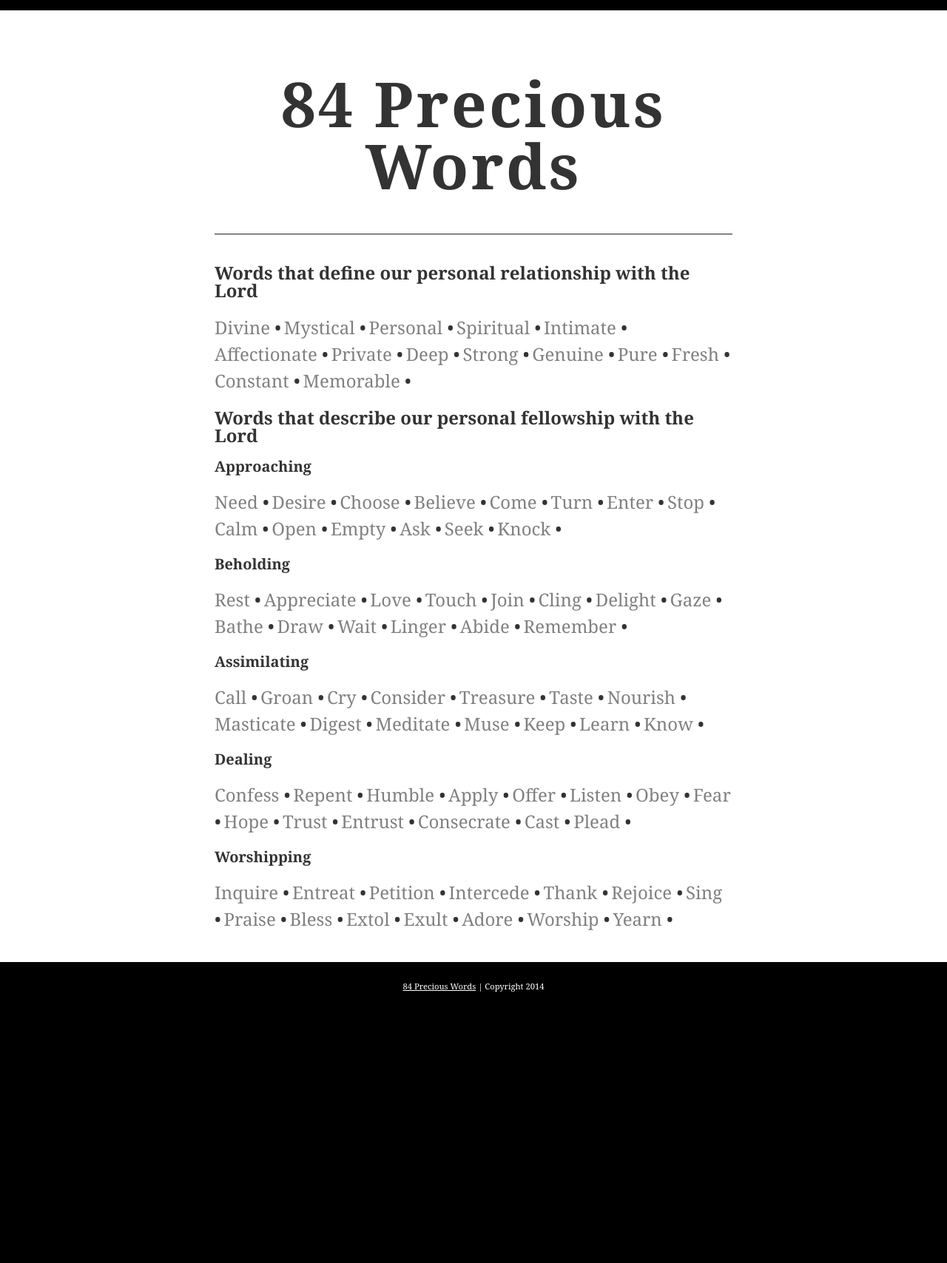
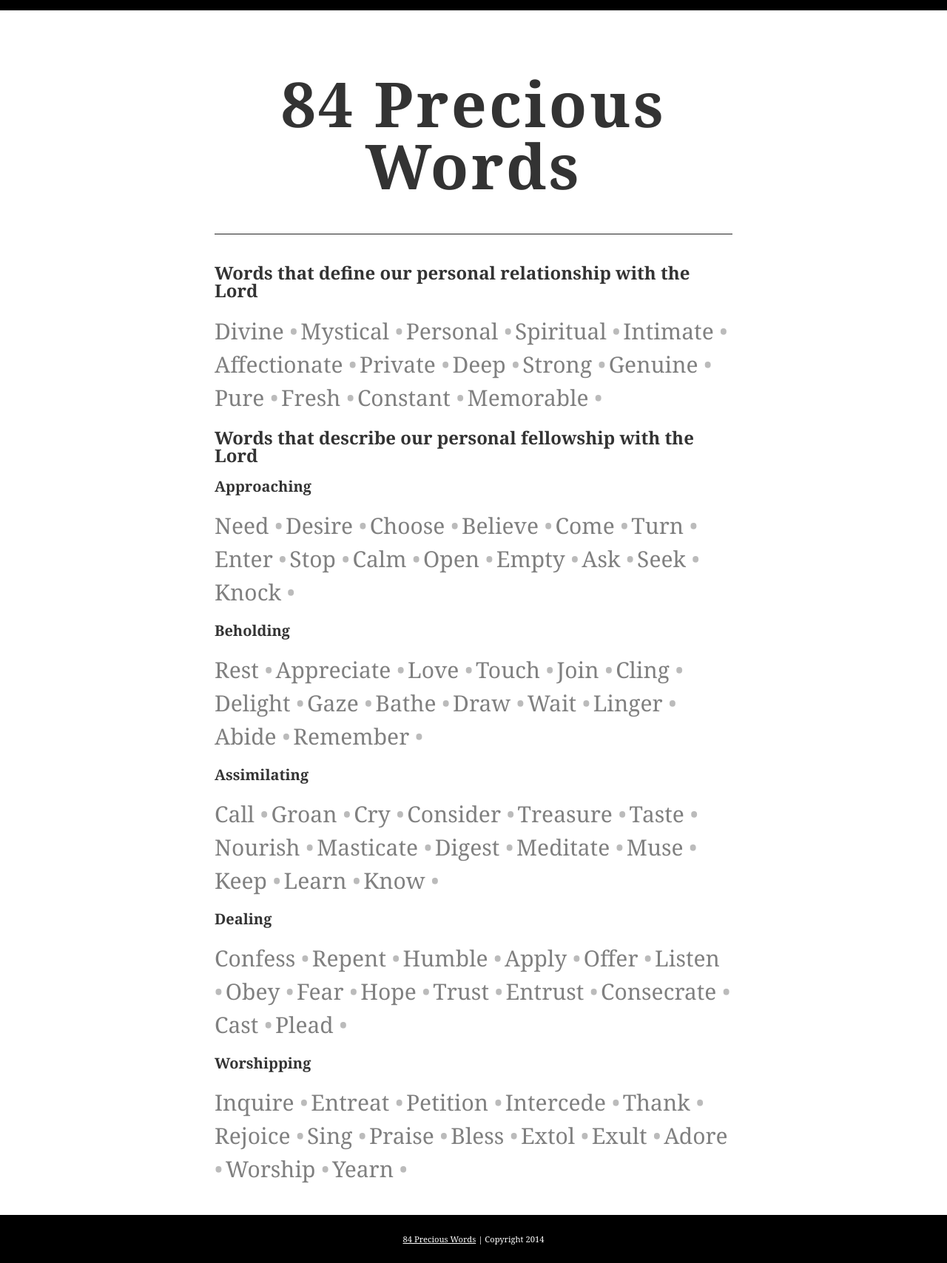
Before and after one commit to ricefield/84words, a Jekyll site: the page built from index.html, in a window 1280 px wide. Shown: the whole page at 74% size. Built offline with Jekyll 4.4.1, drawn with Linux system fonts in a browser that asks for light colours; nearby versions of some CDN libraries; some web fonts are replaced; Markdown is read by kramdown in place of the engine named in the settings; the list of posts is cut into pages by our own code; before the commit the page ends 1366 px from its top, so only the background shows below that.

Commit message:
updated some more link and word styles

```diff
--- a/css/style.css
+++ b/css/style.css
@@ -89,8 +89,25 @@ a {
 }
 a:hover {
     color: #778875;
-    text-decoration: underline;
-}
+    text-decoration: none;
+}
+
+.disabled a {
+    pointer-events: none;
+}
+
+.word {
+    color: #bbbbbb;
+    font-family: Georgia, serif;
+    font-size: 30px;
+    line-height: 1.5em;
+}
+
+.word a {
+    color: grey;
+    text-decoration: none;
+}
+
 .img-rounded {
     -webkit-border-radius: 6px;
     -moz-border-radius: 6px;
@@ -1627,18 +1644,3 @@ tr {
     page-break-inside: avoid;
 }
 }
-
-
-.disabled a {
-    pointer-events: none;
-}
-
-.word {
-    font-family: Georgia, serif;
-    font-size: 24px;
-    line-height: 1.5em;
-}
-
-.word a {
-    color: grey;
-}
```
